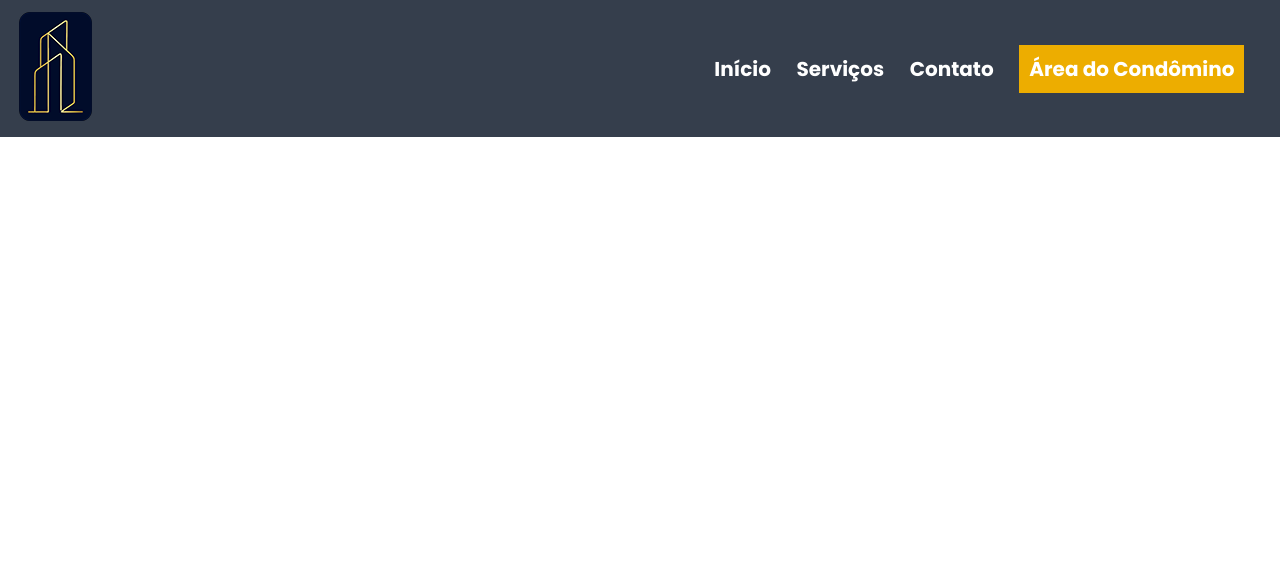
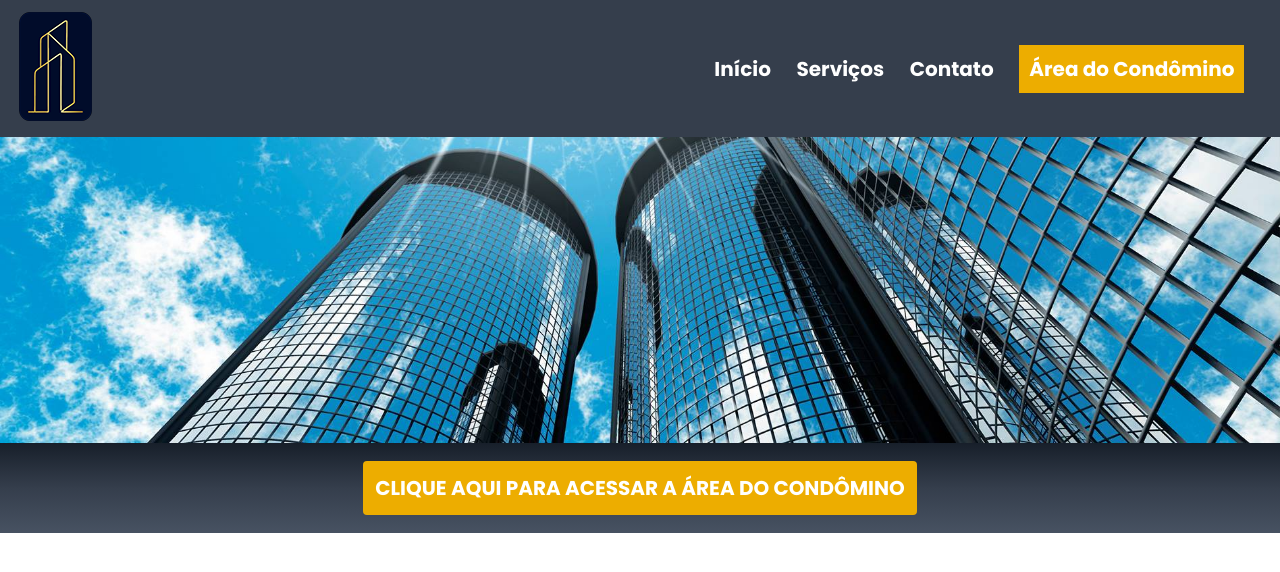
Before and after one commit to gillianfranco/site-omega-administradora, a PHP site: page / in a window 1280 px wide. Shown: the top 572 px of the page. Run offline with PHP 8.4, Linux system fonts and the light colour scheme.

Commit message:
Inserir imagem e botão no above the fold

```diff
--- a/index.php
+++ b/index.php
@@ -79,6 +79,8 @@
         /* Barra de Navegação */
         header{
             width: 100%;
+            display: flex;
+            flex-direction: column;
         }
         #navBar{
             width: 100%;
@@ -90,6 +92,7 @@
             align-items: center;
             background-color: var(--azulCinzaEscuro);
             padding: .5em;
+            z-index: 1;
         }
         #navBar ul{
             display: flex;
@@ -110,15 +113,39 @@
         }
         #navBar ul li:hover{
             scale: 102%;
-            transition: 0.2s;
+            transition: 0.5s;
         }
         #navBar div a img{
-            transition: .2s;
+            transition: .5s;
         }
         #navBar div a img:hover{
             scale: 102%;
         }
-
+        /* Above the fold */
+        header > img{
+            width: 100%;
+            position: sticky;
+        }
+        #containerBotaoAreaDoCondomino{
+            background: linear-gradient(180deg, var(--azulEscuro2) 0%, var(--azulCinzaEscuro) 50%, var(--azulCinzaClaro) 100%);
+            z-index: 1;
+            width: 100%;
+            height: 90px;
+            display: flex;
+            justify-content: center;
+            align-items: center;
+            z-index: 1;
+        }
+        #containerBotaoAreaDoCondomino a{
+            background-color: var(--dourado);
+            padding: .6em;
+            color: white;
+            border-radius: .2em;
+            transition: .5s;
+        }
+        #containerBotaoAreaDoCondomino a:hover{
+            scale: 102%;
+        }
 
     </style>
     <title>Ômega Administradora e Consultoria</title>
@@ -142,6 +169,10 @@
                     <p class="color-vermelho">&#9776;</p>
                 </div> -->
             </nav>
+            <img src="assets/images/imagens-above-the-fold/imagem-above-the-fold1896x656.jpg" alt="Imagem de prédios">
+            <div id="containerBotaoAreaDoCondomino">
+                <a href="" class="poppins-bold">CLIQUE AQUI PARA ACESSAR A ÁREA DO CONDÔMINO</a>
+            </div>
         </header>
         <section>
 
```
Also changed, not shown: assets/images/imagens-above-the-fold/imagem-above-the-fold1896x656.jpg (added).
